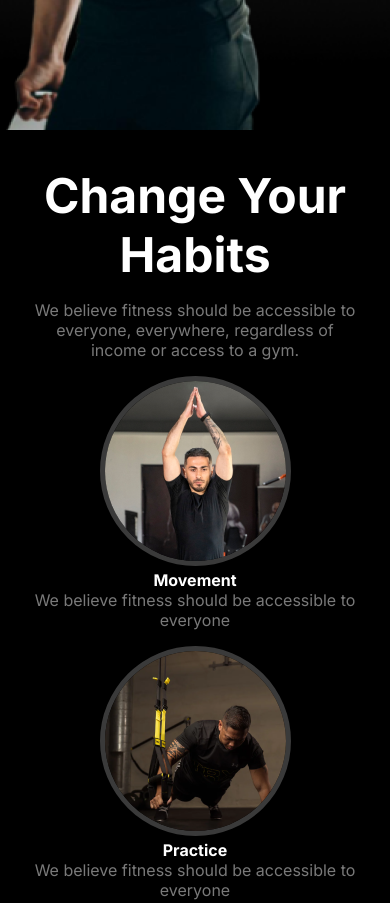
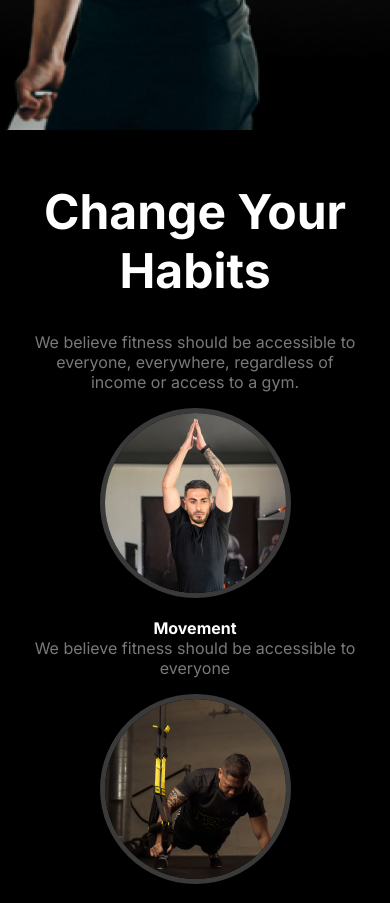
Before and after one commit to alaminislam34/Assignment-2, a plain HTML site: page index.html in a window 390 px wide. Shown: the part 860-1763 px from the top of the page. Drawn offline with Linux system fonts and the light colour scheme; a web font is replaced by a local one.

Commit message:
responsive commit

```diff
--- a/styles/style.css
+++ b/styles/style.css
@@ -127,7 +127,9 @@ header .container{
     backdrop-filter: blur(4px);
     padding: 0 1rem;
 }
+
 .container .image .one{
+    padding-top: 10px;
     top: -450px;
     left: 200px;
 }
@@ -143,6 +145,7 @@ header .container{
 }
 .card p{
     color: #acacac;
+    padding: 0;
 }
 
 .image .two i{
@@ -162,12 +165,13 @@ main{
 
 .banner-1{
     text-align: center;
-    padding: 2rem;
+    padding: 3rem 2rem;
 }
 .banner-1 h3{
     color: #ffffff;
     font-size: 3rem;
     font-weight: bold;
+    padding-bottom: 1rem;
 }
 .banner-1 .card-2{
     display: flex;
@@ -182,7 +186,7 @@ main{
 }
 .banner-1 .card-2 h4,p{
     color: #ffffff;
-    padding-top: rem;
+    padding-top: 1rem;
 }
 
 
```
